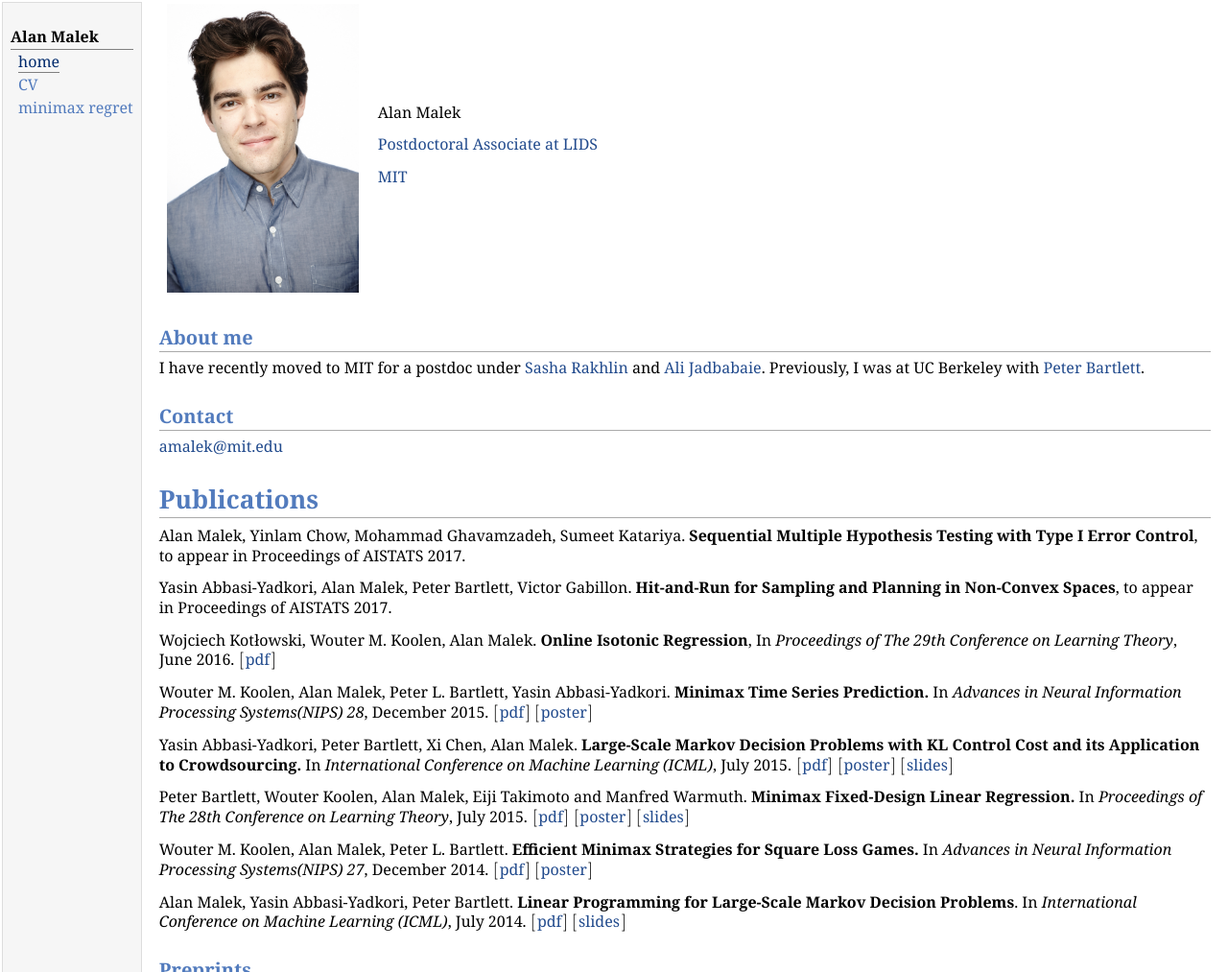
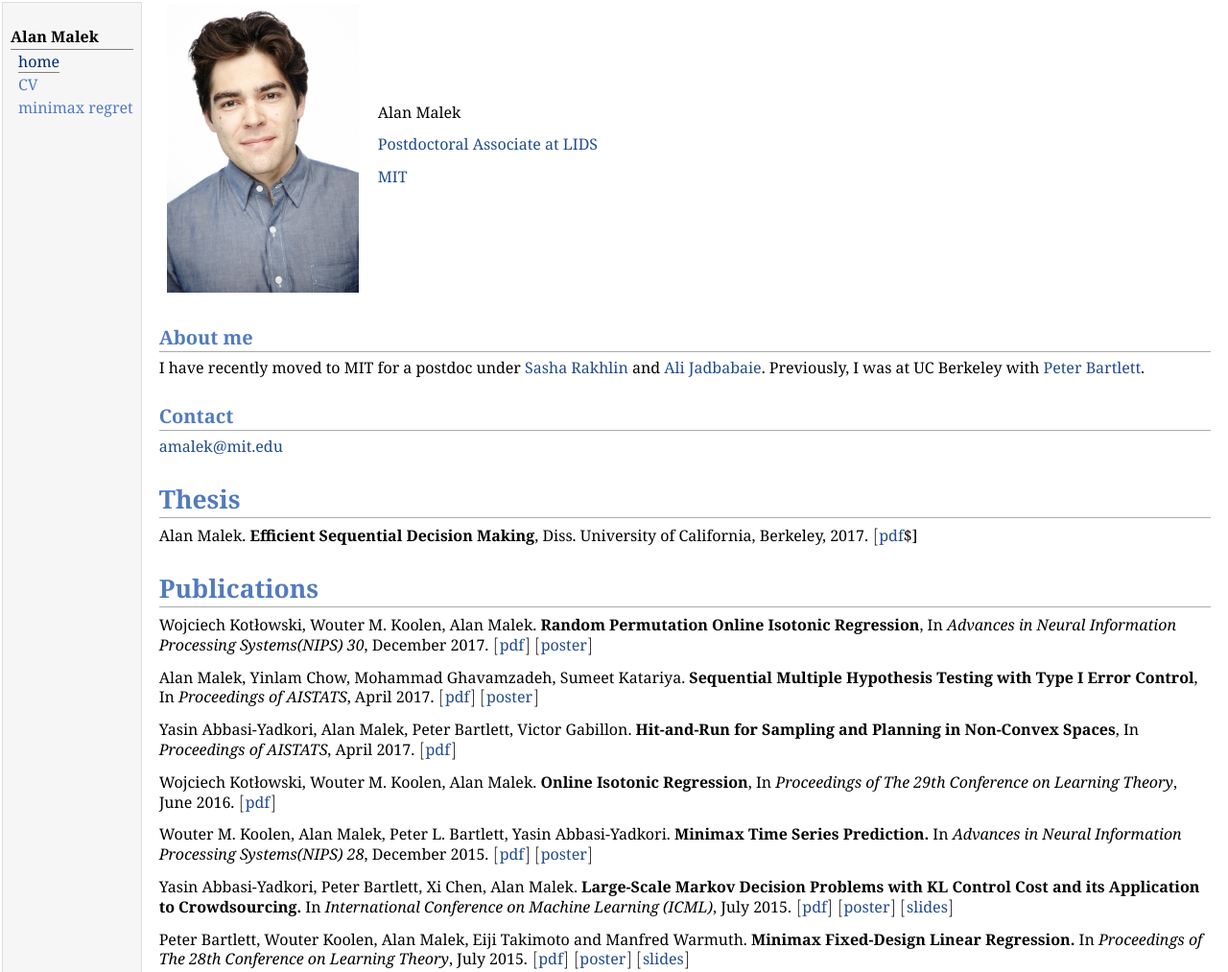
Before and after one commit to cayleystheorem/cayleystheorem.github.io, a plain HTML site: page index.html in a window 1280 px wide. Shown: the top 1013 px of the page at 96% size. Drawn offline with Linux system fonts and the light colour scheme.

Commit message:
updated papers.

```diff
--- a/index.html
+++ b/index.html
@@ -30,9 +30,15 @@
 at UC Berkeley with <a href="http://www.stat.berkeley.edu/~bartlett/">Peter Bartlett</a>.</p>
 <h2>Contact</h2>
 <p><a href="mailto:amalek@mit.edu">amalek@mit.edu</a></p>
+<h1>Thesis</h1>
+<p>Alan Malek. <b>Efficient Sequential Decision Making</b>, Diss. University of California, Berkeley, 2017.
+<img class="eq" src="eqs/11648035034-130.png" alt="[" style="vertical-align: -5px" /><a href="papers/thesis.pdf">pdf</a>$]</p>
 <h1>Publications</h1>
-<p>Alan Malek, Yinlam Chow, Mohammad Ghavamzadeh, Sumeet Katariya. <b>Sequential Multiple Hypothesis Testing with Type I Error Control</b>, to appear in Proceedings of AISTATS 2017.</p>
-<p>Yasin Abbasi-Yadkori, Alan Malek, Peter Bartlett, Victor Gabillon. <b>Hit-and-Run for Sampling and Planning in Non-Convex Spaces</b>, to appear in Proceedings of AISTATS 2017.</p>
+<p>Wojciech Kotłowski, Wouter M. Koolen, Alan Malek. <b>Random Permutation Online Isotonic Regression</b>, In <i>Advances in Neural Information Processing Systems(NIPS) 30</i>, December 2017. <img class="eq" src="eqs/11648035034-130.png" alt="[" style="vertical-align: -5px" /><a href="papers/NIPS_2017_isotonic.pdf">pdf</a><img class="eq" src="eqs/11904035804-130.png" alt="]" style="vertical-align: -5px" /> <img class="eq" src="eqs/11648035034-130.png" alt="[" style="vertical-align: -5px" /><a href="papers/NIPS_2017_isotonic_poster.pdf">poster</a><img class="eq" src="eqs/11904035804-130.png" alt="]" style="vertical-align: -5px" /></p>
+<p>Alan Malek, Yinlam Chow, Mohammad Ghavamzadeh, Sumeet Katariya. <b>Sequential Multiple Hypothesis Testing with Type I Error Control</b>, In <i>Proceedings of AISTATS</i>, April 2017.
+<img class="eq" src="eqs/11648035034-130.png" alt="[" style="vertical-align: -5px" /><a href="papers/AISTATS_2017_MHT.pdf">pdf</a><img class="eq" src="eqs/11904035804-130.png" alt="]" style="vertical-align: -5px" /> <img class="eq" src="eqs/11648035034-130.png" alt="[" style="vertical-align: -5px" /><a href="papers/AISTATS_2017_MHT_poster.pdf">poster</a><img class="eq" src="eqs/11904035804-130.png" alt="]" style="vertical-align: -5px" /></p>
+<p>Yasin Abbasi-Yadkori, Alan Malek, Peter Bartlett, Victor Gabillon. <b>Hit-and-Run for Sampling and Planning in Non-Convex Spaces</b>, In <i>Proceedings of AISTATS</i>, April 2017.
+<img class="eq" src="eqs/11648035034-130.png" alt="[" style="vertical-align: -5px" /><a href="papers/AISTATS_2017_HNR.pdf">pdf</a><img class="eq" src="eqs/11904035804-130.png" alt="]" style="vertical-align: -5px" /></p>
 <p>Wojciech Kotłowski, Wouter M. Koolen, Alan Malek. <b>Online Isotonic Regression</b>,
 In <i>Proceedings of The 29th Conference on Learning Theory</i>, June 2016. <img class="eq" src="eqs/11648035034-130.png" alt="[" style="vertical-align: -5px" /><a href="papers/COLT_2016_isotonic.pdf">pdf</a><img class="eq" src="eqs/11904035804-130.png" alt="]" style="vertical-align: -5px" /></p>
 <p>Wouter M. Koolen, Alan Malek, Peter L. Bartlett, Yasin Abbasi-Yadkori. <b>Minimax Time Series Prediction.</b> In <i>Advances in Neural Information Processing Systems(NIPS) 28</i>, December 2015. <img class="eq" src="eqs/11648035034-130.png" alt="[" style="vertical-align: -5px" /><a href="papers/NIPS_2015.pdf">pdf</a><img class="eq" src="eqs/11904035804-130.png" alt="]" style="vertical-align: -5px" /> <img class="eq" src="eqs/11648035034-130.png" alt="[" style="vertical-align: -5px" /><a href="papers/NIPS_2015_poster.pdf">poster</a><img class="eq" src="eqs/11904035804-130.png" alt="]" style="vertical-align: -5px" /></p>
@@ -109,7 +115,7 @@ and its Application to Crowdsourcing.</b> In <i>International Conference on Mach
 <p>I've previous spent a lot of time in a ceramics studio and helped found  <a href="http://ceramics.stanford.edu/">the Stanford ceramics studio</a>. These days, when I'm not working on my degree, I'm likely to be climbing or cooking, or <a href="http://usapl.liftingdatabase.com/lifters-view?id=30767">competing in powerlifting</a>.</p>
 <div id="footer">
 <div id="footer-text">
-Page generated 2017-02-14 00:18:35 EST, by <a href="http://jemdoc.jaboc.net/">jemdoc</a>.
+Page generated 2018-01-09 12:48:55 PST, by <a href="http://jemdoc.jaboc.net/">jemdoc</a>.
 </div>
 </div>
 </td>
```
Also changed, not shown: 1 other file.
